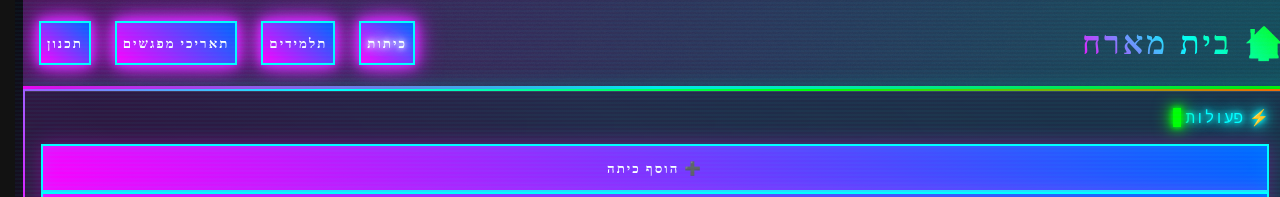
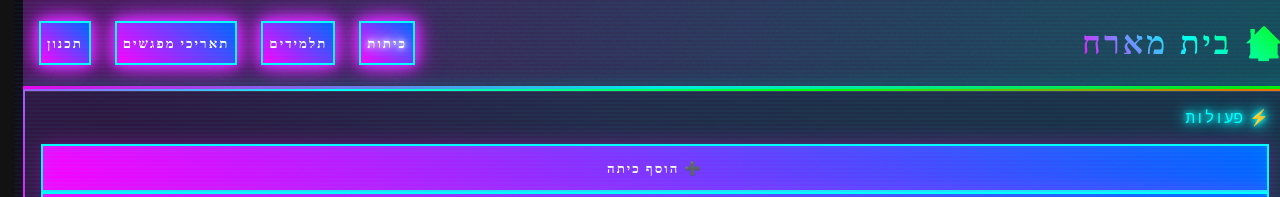
Before and after one commit to Yaronglp/hosting-house, a React (Vite) app: page / in a window 1280 px wide. Shown: the top 197 px of the page. Built offline with nearby package versions, Linux system fonts and the light colour scheme.

Commit message:
style: remove flickering animation

```diff
--- a/src/components/common/ActionsSidebar.tsx
+++ b/src/components/common/ActionsSidebar.tsx
@@ -30,7 +30,7 @@ export function ActionsSidebar({
     <aside className="lg:w-80 w-full flex-shrink-0 space-y-4">
       <Card className="hologram w-full">
         <CardHeader>
-          <CardTitle className="neon-text text-lg terminal-cursor">⚡ פעולות</CardTitle>
+          <CardTitle className="neon-text text-lg">⚡ פעולות</CardTitle>
         </CardHeader>
         <CardContent className="flex flex-col gap-3">
           <div className="flex flex-col gap-3">
--- a/src/index.css
+++ b/src/index.css
@@ -501,18 +501,6 @@ button {
   pointer-events: none;
 }
 
-/* Terminal Cursor */
-.terminal-cursor::after {
-  content: '▋';
-  color: var(--neon-green);
-  animation: cursor-blink 1s ease-in-out infinite;
-}
-
-@keyframes cursor-blink {
-  0%, 50% { opacity: 1; }
-  51%, 100% { opacity: 0; }
-}
-
 input,
 textarea,
 select {
@@ -758,5 +746,6 @@ textarea::placeholder {
     display: grid;
     grid-template-columns: repeat(2, 1fr);
     gap: 1rem;
+    direction: rtl
   }
 }
```
